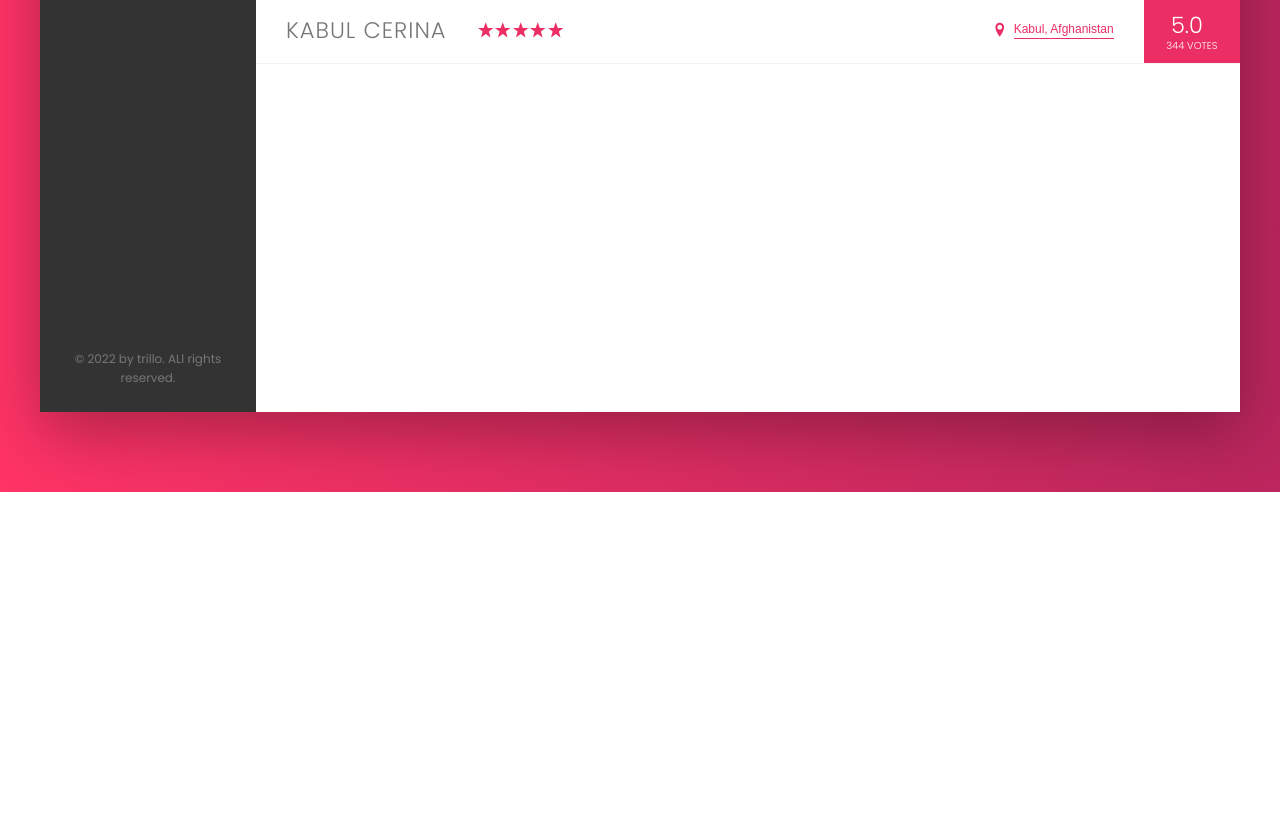
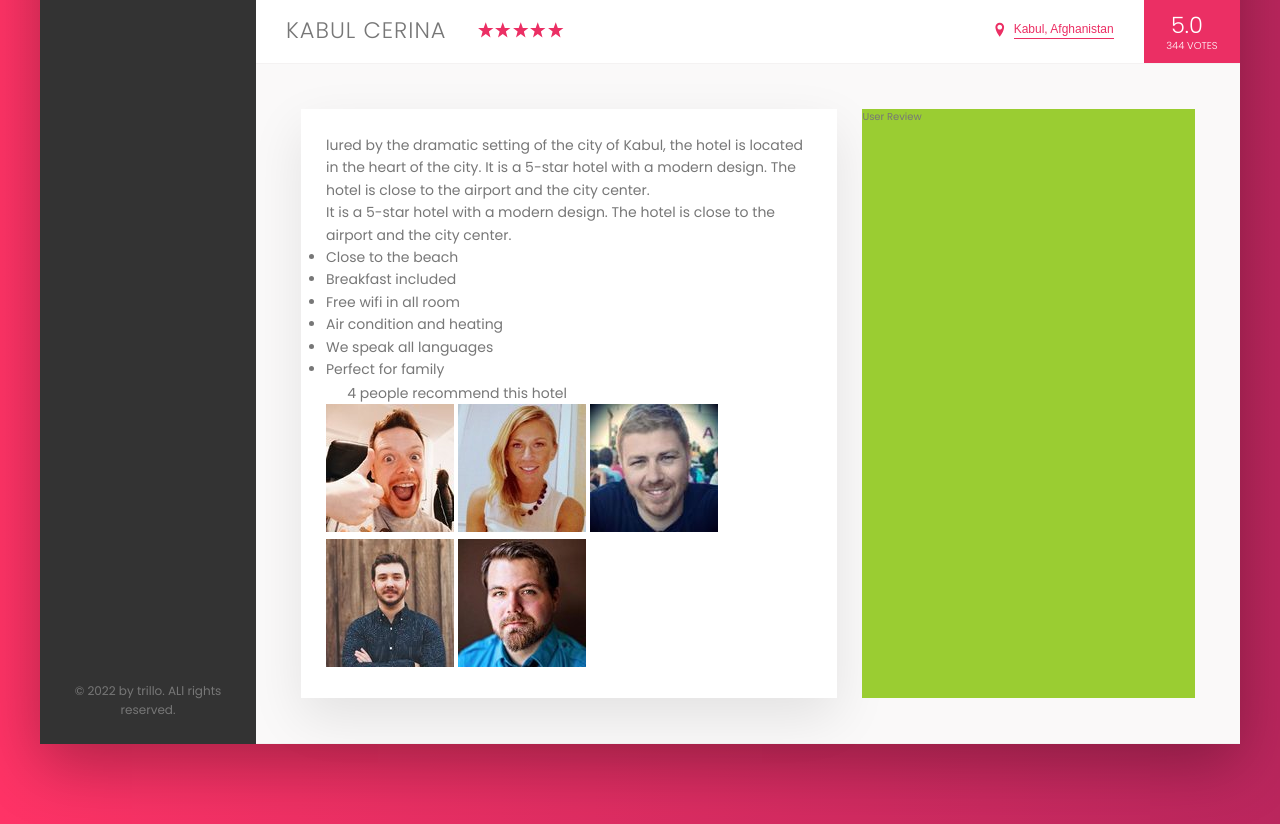
Before and after one commit to nimatrazmjo/trillo, a website: page index.html in a window 1280 px wide. Shown: the part 538-1362 px from the top of the page. Before the commit the page ends 1030 px from the top, so only its background shows below. Drawn offline with nearby package versions, Linux system fonts and the light colour scheme; files that its build step writes are made by us from their sources.

Commit message:
Add details data

```diff
--- a/index.html
+++ b/index.html
@@ -129,6 +129,41 @@
             <div class="overview__rating-count">344 Votes</div>
           </div>
         </div>
+        <div class="detail">
+          <div class="description">
+            <p class="paragraph">
+              lured by the dramatic setting of the city of Kabul, the hotel is located in the heart of the city. It is a 5-star hotel with a modern design. The hotel is close to the airport and the city center.
+            </p>
+            <p class="paragraph">   It is a 5-star hotel with a modern design. The hotel is close to the airport and the city center.  </p>
+            <ul class="list">
+              <li class="list__item"> Close to the beach </li>
+              <li class="list__item"> Breakfast included </li>
+              <li class="list__item"> Free wifi in all room </li>
+              <li class="list__item"> Air condition and heating </li>
+              <li class="list__item"> We speak all languages </li>
+              <li class="list__item"> Perfect for family </li>
+            </ul>
+            <div class="recommend">
+              <p class="recommend__count">
+                <div class="recommend__icon">
+                  <svg class="overview__icon">
+                    <use xlink:href="img/sprite.svg#icon-heart"></use>
+                  </svg>
+                  4 people recommend this hotel
+                </div>
+                <div class="recommend__friends">
+                  <img src="img/user-1.jpg" alt="Friend 1" class="recommend__photo">
+                  <img src="img/user-2.jpg" alt="Friend 2" class="recommend__photo">
+                  <img src="img/user-3.jpg" alt="Friend 3" class="recommend__photo">
+                  <img src="img/user-4.jpg" alt="Friend 4" class="recommend__photo">
+                  <img src="img/user-5.jpg" alt="Friend 5" class="recommend__photo">
+                </div>
+            </div>
+          </div>
+          <div class="user-reviews">
+            User Review
+          </div>
+        </div>
       </main>
     </div>
   </div>
--- a/sass/_base.scss
+++ b/sass/_base.scss
@@ -27,6 +27,8 @@ Grey dark 3: #999
   --color-dark-2: #777;
   --color-dark-3: #999;
   --shadow-dark: 0 2rem 6rem rgba(0, 0, 0, 0.3);
+  --shadow-light: 0 2rem 5rem rgba(0, 0, 0, 0.096);
+  --line: 1px solid  var(--color-gray-light-2)
 }
 
 * {
--- a/sass/_layout.scss
+++ b/sass/_layout.scss
@@ -9,7 +9,7 @@
   height: 7rem;
   font-size: 1.4rem;
   background-color: #fff;
-  border-bottom:1px solid  var(--color-gray-light-2);
+  border-bottom:var(--line);
   display: flex;
   justify-content: space-between;
   align-items: center;
@@ -30,5 +30,24 @@
 .hotel-view {
   background-color: #fff;
   flex: 1; // take the remaining space
-  height: 80rem;
 }
+
+.detail {
+  display: flex;
+  padding: 4.5rem;
+  background-color: var(--color-gray-light-1);
+  border-bottom: var(--line);
+}
+.description {
+  font-size: 1.4rem;
+  flex: 0 0 60%;
+  margin-right: 2.5rem;
+  background-color: #fff;
+  box-shadow: var(--shadow-light);
+  padding: 2.5rem;
+
+}
+.user-reviews {
+  background-color: yellowgreen;
+  flex: 1;
+}
```
Also changed, not shown: sass/_component.scss (line endings or trailing spaces).
